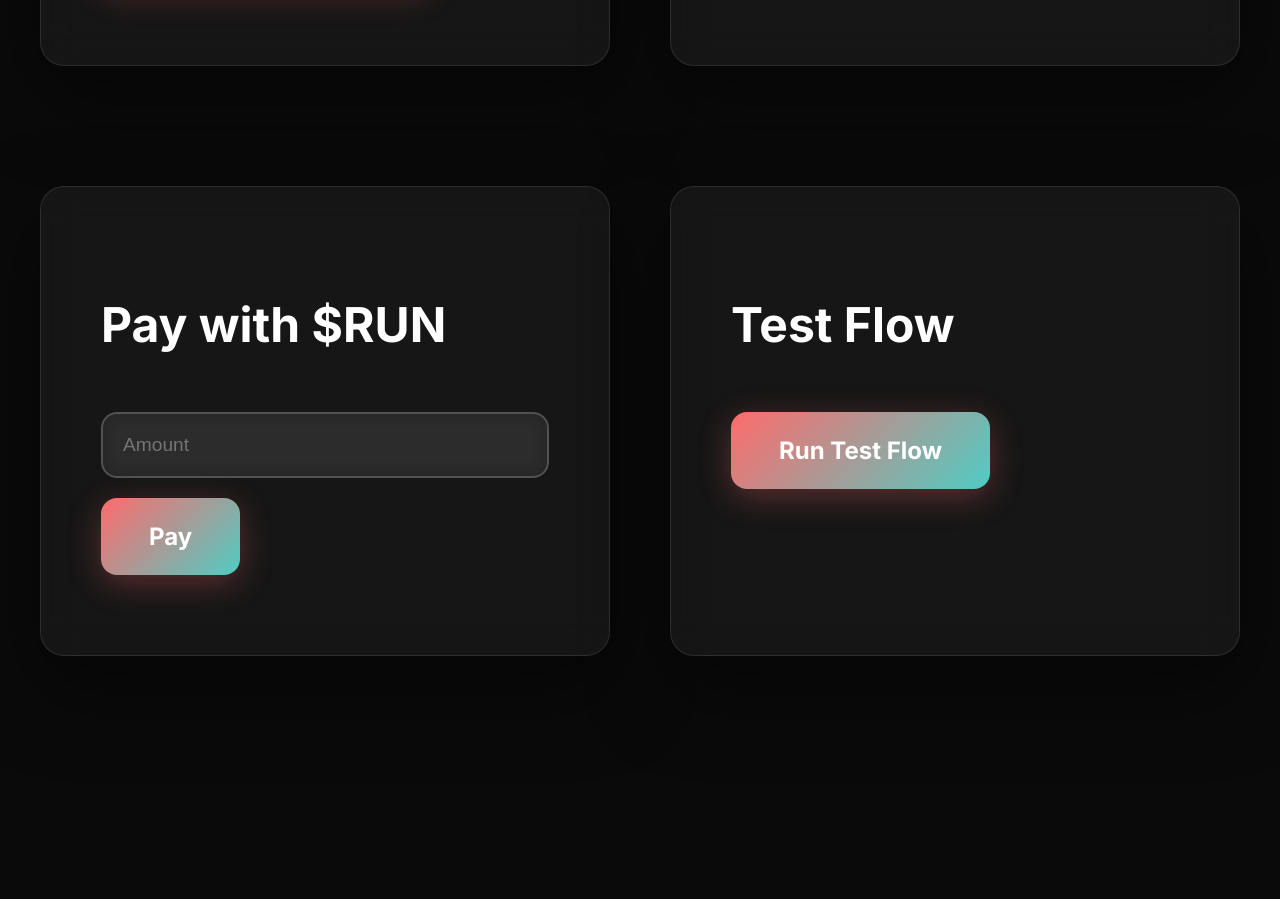
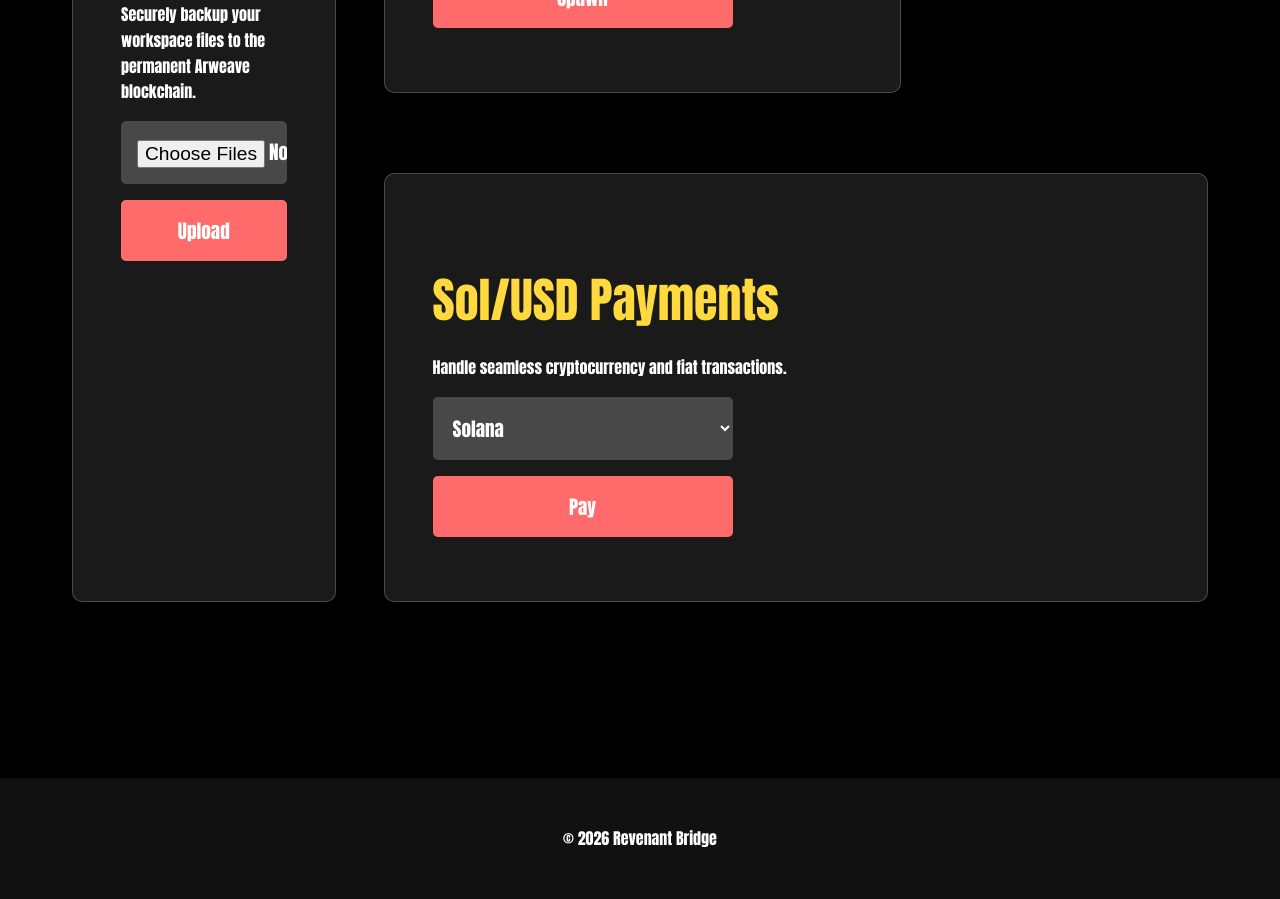
Before and after one commit to JoeProAI/revenant-bridge, a website: page ui/index.html in a window 1280 px wide. Shown: the part 768-1667 px from the top of the page. Before the commit the page ends 1544 px from the top, so only its background shows below. Drawn offline with Linux system fonts and the light colour scheme; a web font is replaced by a local one.

Commit message:
Integrate bold maximalist UI for Revenant Bridge

```diff
--- a/ui/index.html
+++ b/ui/index.html
@@ -4,37 +4,44 @@
     <meta charset="UTF-8">
     <meta name="viewport" content="width=device-width, initial-scale=1.0">
     <title>Revenant Bridge</title>
-  <link rel="stylesheet" href="styles.css">
+    <link rel="stylesheet" href="style.css">
 </head>
 <body>
-  <div id="app">
-    <h1>REVIVANT BRIDGE</h1>
-    <div class="grid">
-      <section>
-        <h2>Salvage Agent State</h2>
-        <input type="file" id="stateFile">
-        <button onclick="salvage()">Salvage to Arweave</button>
-        <p id="salvageResult"></p>
+    <header class="hero">
+        <h1 class="bold-title">Revenant Bridge</h1>
+        <p class="subtitle">Salvage, Revive, Transact</p>
+    </header>
+
+    <main class="asymmetric-grid">
+        <section class="salvage">
+            <h2>Salvage to Arweave</h2>
+            <p>Securely backup your workspace files to the permanent Arweave blockchain.</p>
+            <input type="file" id="files" multiple>
+            <button onclick="uploadToArweave()">Upload</button>
         </section>
-      <section>
-        <h2>Revive Agent</h2>
-        <input type="text" id="txId" placeholder="Arweave Tx ID">
-        <button onclick="revive()">Revive</button>
-        <p id="reviveResult"></p>
+
+        <section class="revival">
+            <h2>Revival Spawn</h2>
+            <p>Spawn sub-agents for revival and continuation.</p>
+            <input type="text" placeholder="Sub-agent config">
+            <button onclick="spawnAgent()">Spawn</button>
         </section>
-      <section>
-        <h2>Pay with $RUN</h2>
-        <input type="number" id="amount" placeholder="Amount">
-        <button onclick="pay()">Pay</button>
-        <p id="payResult"></p>
+
+        <section class="payments">
+            <h2>Sol/USD Payments</h2>
+            <p>Handle seamless cryptocurrency and fiat transactions.</p>
+            <select id="currency">
+                <option value="SOL">Solana</option>
+                <option value="USD">USD</option>
+            </select>
+            <button onclick="processPayment()">Pay</button>
         </section>
-      <section>
-        <h2>Test Flow</h2>
-        <button onclick="testFlow()">Run Test Flow</button>
-        <p id="testResult"></p>
-      </section>
-    </div>
-  </div>
-  <script src="app.js"></script>
+    </main>
+
+    <footer>
+        <p>&copy; 2026 Revenant Bridge</p>
+    </footer>
+
+    <script src="script.js"></script>
 </body>
 </html>
--- /dev/null
+++ b/ui/script.js
@@ -0,0 +1,44 @@
+// Basic interactivity for Revenant Bridge UI
+
+function uploadToArweave() {
+    const files = document.getElementById('files').files;
+    if (files.length === 0) {
+        alert('Please select files to upload.');
+        return;
+    }
+    // TODO: Integrate with Arweave API
+    console.log('Uploading files to Arweave:', files);
+    alert('Files selected for upload to Arweave. (Demo)');
+}
+
+function spawnAgent() {
+    const config = document.querySelector('.revival input').value;
+    if (!config) {
+        alert('Please enter sub-agent config.');
+        return;
+    }
+    // TODO: Spawn sub-agent
+    console.log('Spawning sub-agent with config:', config);
+    alert('Sub-agent spawned. (Demo)');
+}
+
+function processPayment() {
+    const currency = document.getElementById('currency').value;
+    // TODO: Integrate payment gateway
+    console.log('Processing payment in:', currency);
+    alert(`Payment processed in ${currency}. (Demo)`);
+}
+
+// Add some dynamic effects
+document.addEventListener('DOMContentLoaded', () => {
+    const sections = document.querySelectorAll('section');
+    sections.forEach((sec, index) => {
+        sec.style.opacity = '0';
+        sec.style.transform = 'translateY(20px)';
+        setTimeout(() => {
+            sec.style.transition = 'opacity 0.6s ease, transform 0.6s ease';
+            sec.style.opacity = '1';
+            sec.style.transform = 'translateY(0)';
+        }, index * 200);
+    });
+});
--- /dev/null
+++ b/ui/style.css
@@ -0,0 +1,111 @@
+/* Bold Maximalist UI */
+
+@import url('https://fonts.googleapis.com/css2?family=Impact:wght@400;700&display=swap');
+
+body {
+    margin: 0;
+    padding: 0;
+    font-family: 'Impact', sans-serif;
+    background-color: #000;
+    color: #fff;
+    line-height: 1.6;
+}
+
+.hero {
+    text-align: left;
+    padding: 4rem 2rem;
+    background: linear-gradient(45deg, #ff6b6b, #4ecdc4);
+    margin-bottom: 5rem;
+}
+
+.bold-title {
+    font-size: 5rem;
+    font-weight: 700;
+    margin: 0;
+    text-shadow: 2px 2px 4px rgba(0,0,0,0.5);
+    letter-spacing: 0.1em;
+}
+
+.subtitle {
+    font-size: 2rem;
+    margin-top: 1rem;
+    opacity: 0.9;
+}
+
+.asymmetric-grid {
+    display: grid;
+    grid-template-columns: 1fr 2fr 1fr;
+    gap: 3rem;
+    padding: 0 2rem 4rem;
+    max-width: 1200px;
+    margin: 0 auto;
+}
+
+section {
+    background: rgba(255,255,255,0.1);
+    padding: 3rem;
+    border-radius: 10px;
+    box-shadow: 0 8px 32px rgba(0,0,0,0.3);
+    backdrop-filter: blur(10px);
+    border: 1px solid rgba(255,255,255,0.2);
+    margin-bottom: 2rem;
+}
+
+h2 {
+    font-size: 3rem;
+    margin-bottom: 1rem;
+    color: #ffd93d;
+}
+
+input, select, button {
+    display: block;
+    margin: 1rem 0;
+    padding: 1rem;
+    font-size: 1.2rem;
+    font-family: inherit;
+    border: none;
+    border-radius: 5px;
+    background: rgba(255,255,255,0.2);
+    color: #fff;
+    width: 100%;
+    max-width: 300px;
+}
+
+button {
+    background: #ff6b6b;
+    cursor: pointer;
+    font-weight: bold;
+    transition: background 0.3s;
+}
+
+button:hover {
+    background: #ff5252;
+}
+
+footer {
+    text-align: center;
+    padding: 2rem;
+    background: #111;
+    margin-top: 5rem;
+}
+
+/* High whitespace */
+* {
+    box-sizing: border-box;
+}
+
+/* Asymmetric adjustments */
+.salvage {
+    grid-column: 1;
+    grid-row: 1 / 3;
+}
+
+.revival {
+    grid-column: 2;
+    grid-row: 1;
+}
+
+.payments {
+    grid-column: 2 / 4;
+    grid-row: 2;
+}
```
Also changed, not shown: server.js (+1 -10 lines), 1 other file. Lines whose indentation alone changed are shown as unchanged.
